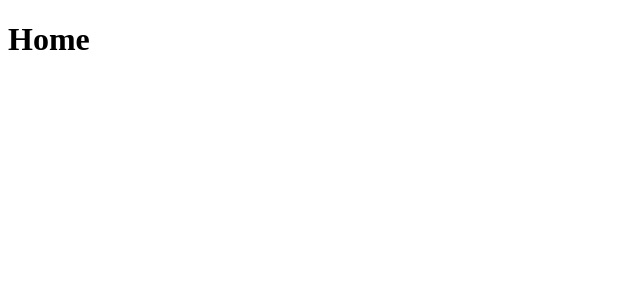
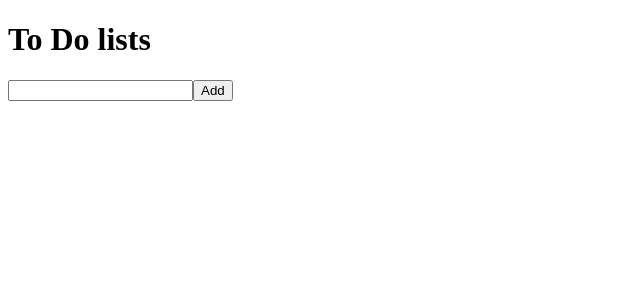
Before and after one commit to EinsVision/redux-va, a React (Create React App) app: page / in a window 1280 px wide. Shown: the top 300 px of the page, without its empty margins (0-640 px from the left). Built offline with nearby package versions, Linux system fonts and the light colour scheme; the HTML template or start-up script is replaced by a standard one.

Commit message:
building Home component

```diff
--- a/src/routes/Home.js
+++ b/src/routes/Home.js
@@ -1,10 +1,25 @@
-import React from 'react'
+import React, { useState } from 'react'
 
 function Home() {
+  const [text, setText] = useState('');
+
+  const onChange = (e) => {
+    setText(e.target.value);
+  }
+
+  const onSubmit = (e) => {
+    e.preventDefault();
+    console.log(text);
+  }
+
   return (
-    <div>
-      <h1>Home</h1>
-    </div>
+    <>
+      <h1>To Do lists</h1>
+      <form onSubmit={onSubmit}>
+        <input type="text" value={text} onChange={onChange}/>
+        <button>Add</button>
+      </form>
+    </>
   )
 }
 
```
